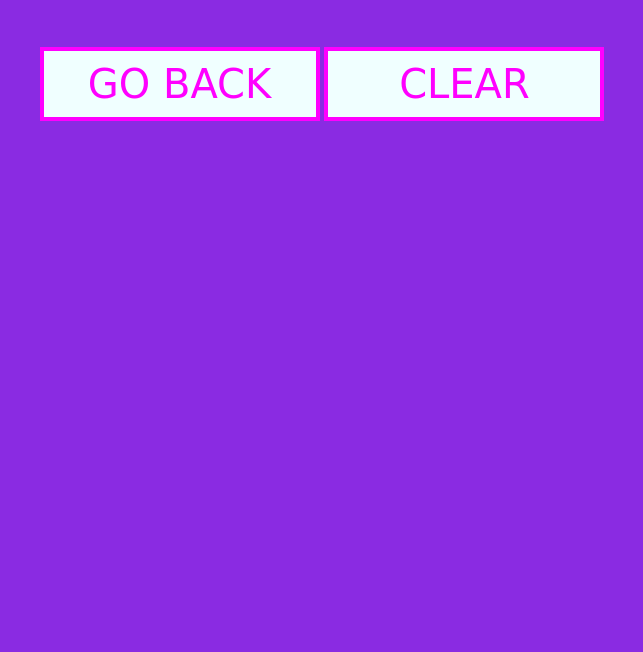
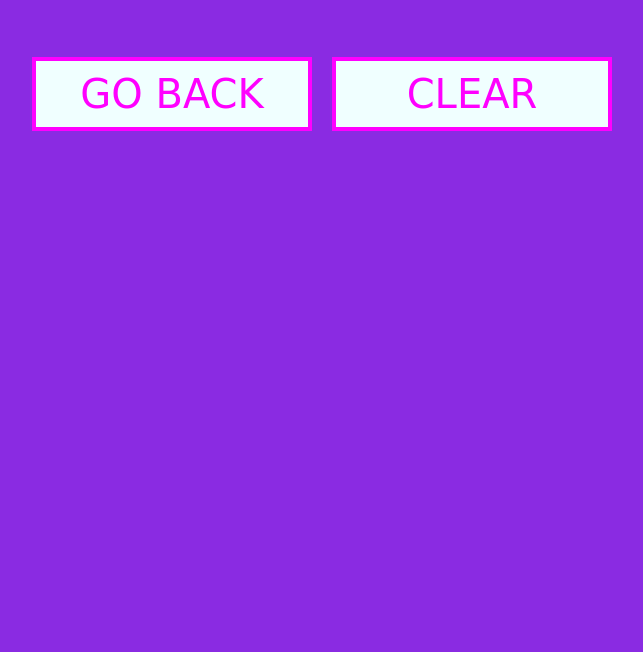
Before and after one commit to MERYEM-AD/Code-Quiz, a plain HTML site: page webpages/highScores.html in a window 1280 px wide. Shown: the part 148-800 px from the top of the page, without its empty margins (318-961 px from the left). Drawn offline with Linux system fonts and the light colour scheme; a web font is replaced by a local one.

Commit message:
flex btn of highscores web page

```diff
--- a/assets/css/style.css
+++ b/assets/css/style.css
@@ -47,6 +47,11 @@ html {
     display: flex;
   }
 
+  .flex-wrap{
+
+    flex-wrap: wrap;
+  }
+
   .direction-column{
 
     flex-direction: column;
@@ -91,6 +96,7 @@ h1,.Timer{
   border: 4px solid var(--ul-btn-col);
   padding: 10px;
   width: 280px;
+  margin: 10px;
 
 }
 
--- a/webpages/highScores.html
+++ b/webpages/highScores.html
@@ -21,7 +21,7 @@
 
     </div>
 
-  <div class="btn_highScores">
+  <div class="btn_highScores display-flex flex-wrap justify-content">
    <button id="goBack" class="btn">GO BACK</button>
    <button id="clear" class="btn">CLEAR</button>
 
```
